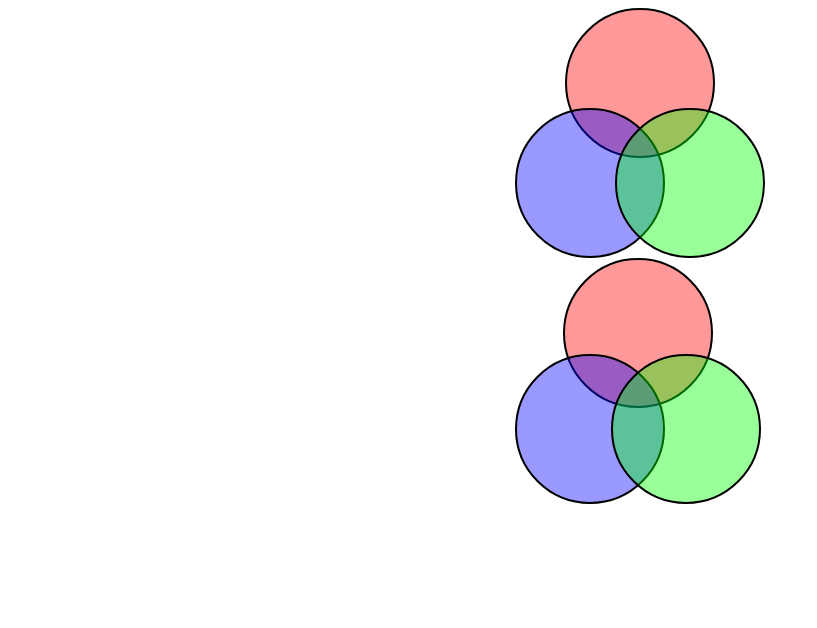
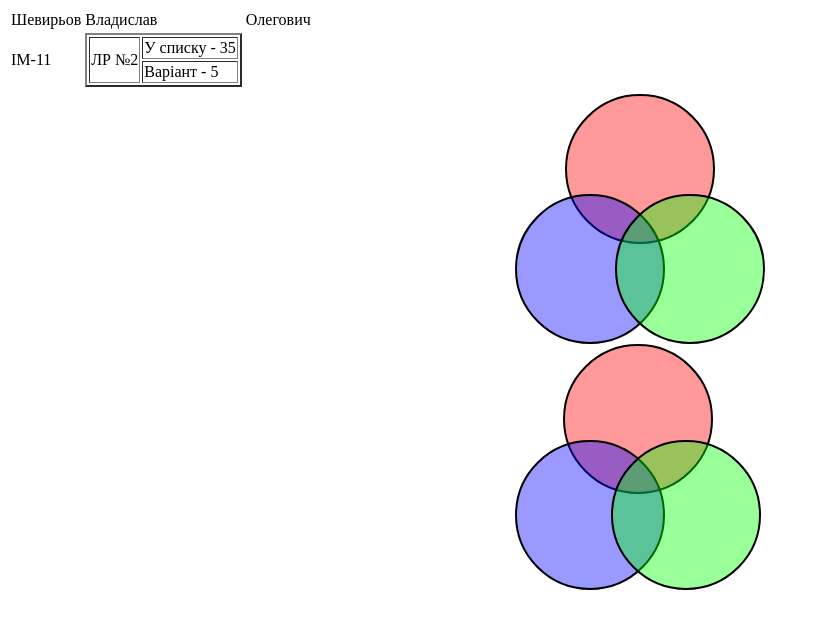
Before and after one commit to AidXylelele/fronted-labs, a plain HTML site: page Lab-2/index.html in a window 1280 px wide. Shown: the whole page, without its empty margins (0-817 px from the left). Drawn offline with Linux system fonts and the light colour scheme.

Commit message:
Update index.html

```diff
--- a/Lab-2/index.html
+++ b/Lab-2/index.html
@@ -7,6 +7,42 @@
     <title>RGB Intersection</title>
 </head>
 <body>
+    <!DOCTYPE html>
+<html lang="en">
+  <head>
+    <meta charset="UTF-8" />
+    <meta name="viewport" content="width=device-width, initial-scale=1.0" />
+    <title>Document</title>
+    <link type="text/css" rel="stylesheet" href="index.css" />
+  </head>
+  <body>
+    <table class="main">
+      <tr class="row_one">
+        <td>Шевирьов</td>
+        <td>Владислав</td>
+        <td>Олегович</td>
+      </tr>
+      <tr class="row_two">
+        <td>ІМ-11</td>
+        <td class="noBorder">
+          <table class="daughter_table" border="2px">
+            <tr>
+              <td rowspan="2">ЛР №2</td>
+              <td>У списку - 35</td>
+            </tr>
+            <tr>
+              <td>Варіант - 5</td>
+            </tr>
+          </table>
+        </td>
+        <td></td>
+      </tr>
+      <tr class="row_three">
+        <td></td>
+        <td></td>
+        <td></td>
+      </tr>
+    </table>
     <div class="container-1">
         <div class="circle-1 red-1"></div>
         <div class="circle-1 blue-1"></div>
```
